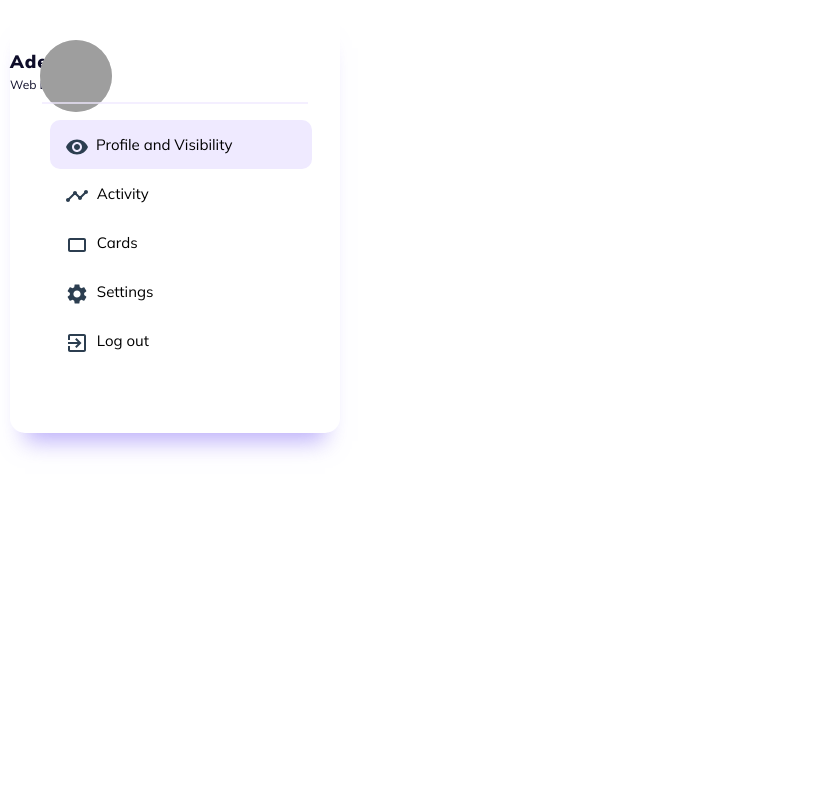
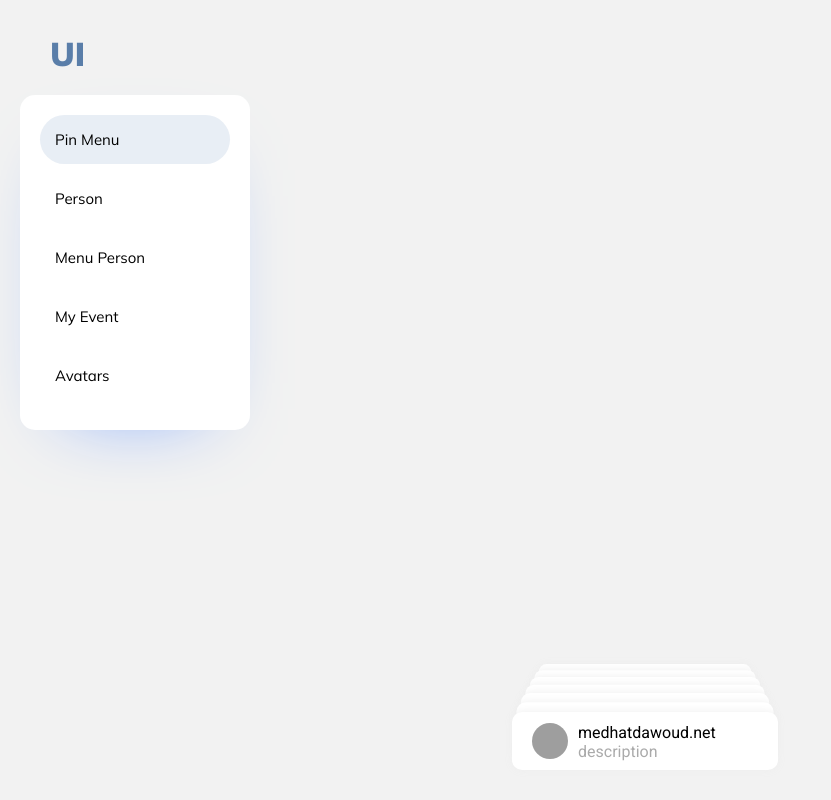
Before and after one commit to adelstiti/my-ui, a React (Create React App) app: page / in a window 1280 px wide. Shown: the whole page, without its empty margins (0-831 px from the left). Built offline with nearby package versions, Linux system fonts and the light colour scheme; grey boxes are pictures that could not be loaded.

Commit message:
organize components

```diff
--- a/src/App.js
+++ b/src/App.js
@@ -1,12 +1,12 @@
-import React from 'react';
-import MenuPerson from './components/MenuPerson/MenuPerson.js';
+import Home from './Home/Home'
+import React from 'react'
 
-function App() {
-  return (
-    <div className="App">
-      <MenuPerson />
-    </div>
-  );
+const App = () => {
+    return (
+        <div>
+            <Home />
+        </div>
+    )
 }
 
-export default App;
+export default App
--- /dev/null
+++ b/src/Home/Home.css
@@ -0,0 +1,54 @@
+.title-ui{
+    margin-left:  50px;
+    font-family: Mulish;
+    font-style: normal;
+    font-weight: 900;
+    font-size: 33px;
+    line-height: 41px;
+    color: #5a7ea9;
+    margin-bottom: 5px;
+}
+
+
+.App ul{
+
+    background: #FFFFFF;
+    box-shadow: 0px 27px 78px -48px #709EFD;
+    border-radius: 15px;
+    width: 190px;
+    margin-left: 20px;
+    padding: 20px;
+    margin-right: 400px;
+    list-style: none;
+    font-family: Mulish;
+}
+
+.App li{
+    border-radius: 28.5px;
+    margin-bottom: 10px;
+    padding: 15px;
+    font-size: 15px;
+    cursor: pointer;
+}
+
+.hover-menu{
+    background: #e8eef5;
+}
+
+
+
+.App li span{
+    display: inline;
+}
+
+
+.App {
+    float: left;
+    /* display: flex;
+    align-items: stretch; */
+  }
+
+
+  .my-ui{
+      float: left;
+  }
--- /dev/null
+++ b/src/Home/Home.js
@@ -0,0 +1,37 @@
+import React, { useState } from 'react';
+import '../Home/Home.css'
+
+import MenuPerson from '../components/MenuPerson/MenuPerson.js';
+import Person from '../components/Person/Person';
+import Event from '../components/Event/Event';
+import PinMenu from '../components/PinMenu/PinMenu';
+import Avatar from '../components/Avatar/Avatar';
+
+
+function Home() {
+
+  const [state, setstate] = useState(0)
+  return (
+    <>
+      <h3 className="title-ui">UI</h3>
+      <div className="App">
+        <ul>
+          <li  onClick={() => setstate(0)}  className={state === 0 ? 'hover-menu' : ''} > Pin Menu </li>
+          <li  onClick={() => setstate(1)} className={state === 1 ? 'hover-menu' : ''}  > Person </li>
+          <li onClick={() => setstate(2)} className={state === 2 ? 'hover-menu' : ''}  > Menu Person </li>
+          <li  onClick={() => setstate(3)} className={state === 3 ? 'hover-menu' : ''}  > My Event </li>
+          <li  onClick={() => setstate(4)} className={state === 4 ? 'hover-menu' : ''}  > Avatars </li>
+        </ul>
+      </div>
+      <div className="my-ui">
+        {state === 0 && <PinMenu />}
+        {state === 1 && <Person />}
+        {state === 2 && <MenuPerson />}
+        {state === 3 && <Event />}
+        {state === 4 && <Avatar />}
+      </div>
+    </>
+  );
+}
+
+export default Home;
--- a/src/components/MenuPerson/MenuPerson.css
+++ b/src/components/MenuPerson/MenuPerson.css
@@ -5,8 +5,6 @@
     position: absolute;
     width: 72px;
     height: 72px;
-    left: 30px;
-    top: 30px;
     background: #D8D8D8;
     border-radius: 50%;
 }
@@ -22,7 +20,17 @@
 
 }
 
-p{
+.header{
+    display: flex;
+    margin-left: 10%;
+    margin-top: 6%;
+}
+
+.content-person {
+    margin-left: 30%;
+}
+
+.name-person{
     margin-top: 12%;
     margin-bottom: 0;
     font-family: Mulish;
@@ -33,7 +41,7 @@ p{
     color: #0F0E2A;
 }
 
-.header span{
+.job-person{
     font-family: Mulish;
     font-style: normal;
     font-weight: normal;
@@ -46,19 +54,20 @@ hr{
     width: 80%;
     opacity: 0.7;
     border: 1px solid #F0E9FF;
+    margin-top: 8%;
 }
 
-ul{
+.my-menu{
     list-style: none;
     font-family: Mulish;
 }
 
-li{
+.my-menu li{
     padding: 15px;
     font-size: 15px;
     cursor: pointer;
 }
 
-li span{
+.my-menu li span{
     display: inline;
 }
--- a/src/components/MenuPerson/MenuPerson.js
+++ b/src/components/MenuPerson/MenuPerson.js
@@ -18,11 +18,13 @@ const MenuPerson = () => {
         <div className="menu-person">
             <div className="header">
                 <img className="img-profile" src="https://adelstiti.github.io/images/adel1.jpg" alt="Profile"/>
-                <p>Adel Stiti</p>
-                <span>Web Developer</span>
+                <div className="content-person">
+                <p className="name-person">Adel Stiti</p>
+                <span  className="job-person" >Web Developer</span>
+                </div>
             </div>
             <hr/>
-            <ul>
+            <ul className="my-menu">
                 <li  onMouseEnter={() => setNb(1)}  style={nb  === 1 ?ui : {}}>
                     <span>Profile and Visibility</span>
                     <Visibility style={{float:'left',marginRight : '3%'}} htmlColor="#2C3E50"/>
--- a/src/components/Person/Person.css
+++ b/src/components/Person/Person.css
@@ -23,7 +23,7 @@
 }
 
 
-p{
+.card-person p{
     font-family: Mulish;
     font-style: normal;
     font-weight: 900;
@@ -34,7 +34,7 @@ p{
     margin-bottom: 1%;
 }
 
-span{
+.card-person span{
     font-family: Mulish;
     font-style: normal;
     font-weight: normal;
@@ -47,7 +47,7 @@ span{
     text-align: center;
 }
 
-button{
+.card-person button{
     background: #3863FC;
     border-radius: 50px;
     padding: 13px 26px 13px 26px;
@@ -63,7 +63,7 @@ button{
 }
 
 
-textarea{
+.card-person textarea{
     display: block;
     margin: auto;
     margin-top: 10%;
@@ -73,6 +73,6 @@ textarea{
     padding: 10px;
 }
 
-textarea:focus{
+.card-person textarea:focus{
     outline-color: #8fa2e6;
 }
--- a/src/index.css
+++ b/src/index.css
@@ -5,6 +5,7 @@ body {
     sans-serif;
   -webkit-font-smoothing: antialiased;
   -moz-osx-font-smoothing: grayscale;
+  background-color: #F2F2F2;
 }
 
 code {
```
Also changed, not shown: src/components/Submit/Submit.js (added, +13 -0 lines), src/components/Submit/Submit.css (added).
